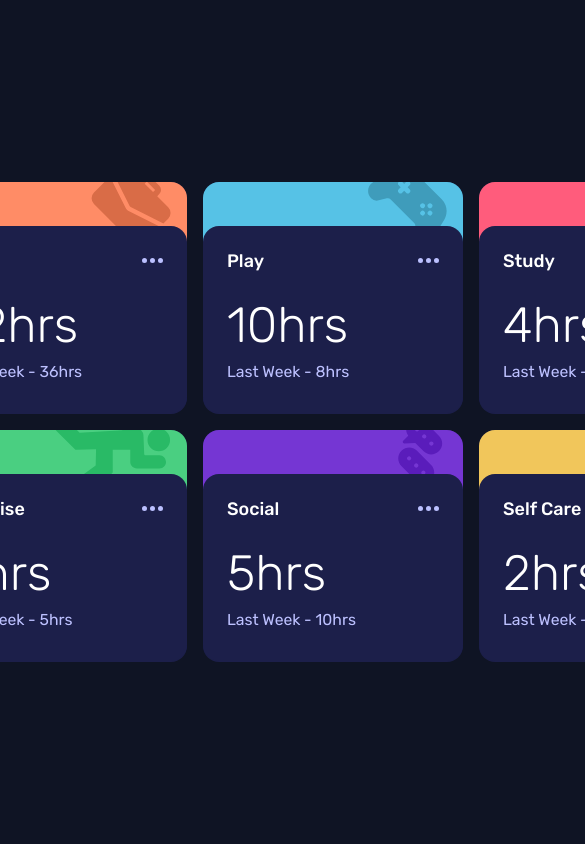
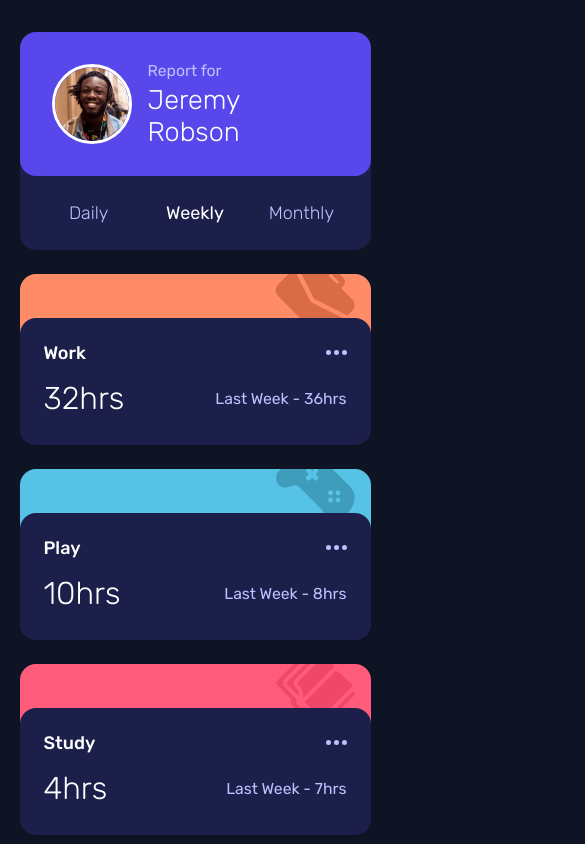
Before and after one commit to danilovilhena/frontend-mentor-challenges, a React (Create React App) app in the folder time-tracking-dashboard/: page / in a window 390 px wide. Shown: the top 844 px of the page, 585 px wide, since content can reach past the window. Built offline with nearby package versions, Linux system fonts and the light colour scheme.

Commit message:
[time-tracking-dashboard] Make the grid responsive

```diff
--- a/time-tracking-dashboard/src/App.scss
+++ b/time-tracking-dashboard/src/App.scss
@@ -1,7 +1,6 @@
 .grid {
     display: grid;
-    grid-template-columns: repeat(4, 1fr);
-    grid-template-rows: repeat(2, 1fr);
+    grid-template: repeat(2, 1fr) / repeat(4, 1fr);
     grid-gap: 1rem;
     width: 68rem;
 
@@ -14,3 +13,24 @@
         grid-row: 1 / 3;
     }
 }
+
+@media (max-width: 1136px) {
+    .grid {
+        grid-template: repeat(3, 1fr) / repeat(3, 1fr);
+        width: 95%;
+        margin: auto;
+
+        header{
+            grid-row: 1 / 4;
+        }
+    }
+}
+
+@media (max-width: 768px) {
+    .grid {
+        grid-template: 1fr / 1fr;
+        margin: 2rem auto 2rem auto;
+        grid-gap: 1.5rem;
+        width: 90%;
+    }
+}
--- a/time-tracking-dashboard/src/components/Block.js
+++ b/time-tracking-dashboard/src/components/Block.js
@@ -14,8 +14,10 @@ const Block = (props) => {
                         <img src={ellipsis} aria-hidden alt=""></img>
                     </button>
                 </div>
-                <p className="hours">{props.obj.time}</p>
-                <p className="last-hours">{props.obj.last}</p>
+                <div className="hours-container">
+                    <p className="hours">{props.obj.time}</p>
+                    <p className="last-hours">{props.obj.last}</p>
+                </div>
             </div>
         </section>
     )
--- a/time-tracking-dashboard/src/components/Block.scss
+++ b/time-tracking-dashboard/src/components/Block.scss
@@ -56,3 +56,20 @@
         }
     }
 }
+
+@media (max-width: 768px) {
+    .hours-container{
+        display: flex;
+        justify-content: space-between;
+        align-items: center;
+        padding-bottom: .75rem;
+
+        .hours{
+            font-size: 1.75em !important;
+            margin: .5rem 0 !important;
+        }
+        .last-hours {
+            margin: 0 !important;
+        }
+    }
+}
--- a/time-tracking-dashboard/src/components/Header.js
+++ b/time-tracking-dashboard/src/components/Header.js
@@ -6,8 +6,10 @@ const Header = (props) => {
         <header>
             <div className="user-details">
                 <img src={profileImage} alt="Jeremy Robson" />
-                <p>Report for</p>
-                <h1>Jeremy Robson</h1>
+                <div className="text-details">
+                    <p>Report for</p>
+                    <h1>Jeremy Robson</h1>
+                </div>
             </div>
 
             <div className="buttons">
--- a/time-tracking-dashboard/src/components/Header.scss
+++ b/time-tracking-dashboard/src/components/Header.scss
@@ -17,10 +17,11 @@ header {
             margin: 1rem 0;
         }
 
+        .text-details {
             p {
                 color: var(--pale-blue);
                 font-size: .875em;
-            font-weight: 300;
+                font-weight: 400;
                 margin-bottom: 0;
             }
 
@@ -28,6 +29,7 @@ header {
                 font-size: 2.25em;
                 font-weight: 300;
                 margin-top: 0;
+            }
         }
     }
 
@@ -56,3 +58,39 @@ header {
         }
     }
 }
+
+@media (max-width: 768px) {
+    header {
+        .user-details {
+            display: flex;
+            align-items: center;
+
+            img {
+                width: 5rem;
+                margin-right: 1rem;
+            }
+
+            .text-details {
+                p {
+                    margin-top: 0;
+                    margin-bottom: .25rem;
+                }
+                h1{
+                    font-size: 1.5em;
+                    margin-bottom: 0;
+                }
+            }
+        }
+
+        .buttons {
+            flex-direction: row;
+            align-items: center;
+            justify-content: space-around;
+            padding: 1rem;
+
+            button {
+                text-align: center;
+            }
+        }
+    }
+}
--- a/time-tracking-dashboard/src/index.css
+++ b/time-tracking-dashboard/src/index.css
@@ -38,3 +38,13 @@ button {
 	cursor: pointer;
 	outline: inherit;
 }
+
+@media (max-width: 768px) {
+    body {
+        height: 100%;
+    }
+
+	#root {
+		width: 100%;
+	}
+}
```
Also changed, not shown: 1 other file (tests, documents, lock files or other folders). Lines whose indentation alone changed are shown as unchanged.
